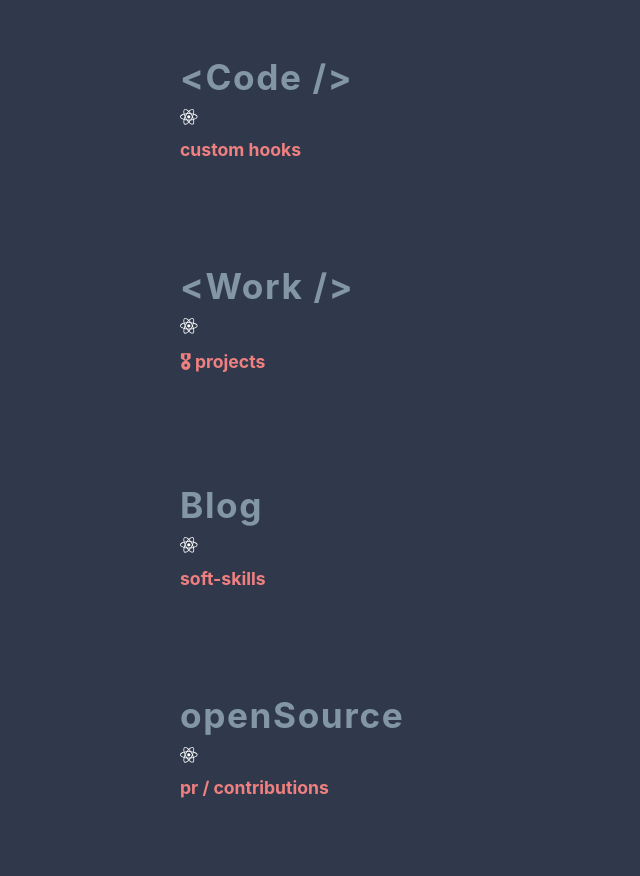
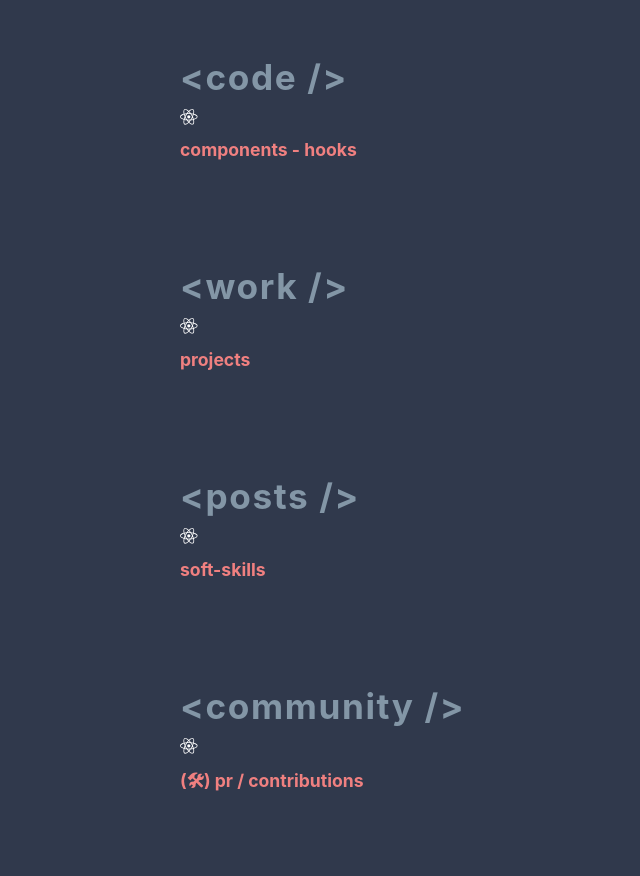
Before and after one commit to doctorDAlvarez/gatsbyBlog, a Gatsby site: page / in a window 1280 px wide. Shown: the part 320-1196 px from the top of the page, without its empty margins (180-820 px from the left). Built offline with nearby package versions, Linux system fonts and the light colour scheme; Gatsby itself is replaced by a stand-in of ours.

Commit message:
refactor

```diff
--- a/src/pages/index.js
+++ b/src/pages/index.js
@@ -73,10 +73,10 @@ const IndexPage = () => {
       </AsideStyle>
       </aside>
       <MainStyle>
-        <Link to='/gists'><Article title="<Code />" subheading="custom hooks"/></Link>
-        <Link to='/projects'> <Article title="<Work />" subheading="🎖 projects"/> </Link>
-        <a href='https://doctordalvarez.hashnode.dev/'><Article title="Blog" subheading="soft-skills"/></a>
-        <a href='https://gist.github.com/doctorDAlvarez'><Article title="openSource" subheading="pr / contributions"/></a>
+      <a href='https://gist.github.com/doctorDAlvarez'><Article title="<code />" subheading="components - hooks"/></a>
+        <Link to='/projects'> <Article title="<work />" subheading="projects"/> </Link>
+        <a href='https://doctordalvarez.hashnode.dev/'><Article title="<posts />" subheading="soft-skills"/></a>
+        <a href='https://gist.github.com/doctorDAlvarez'><Article title="<community />" subheading=" (🛠) pr / contributions"/></a>
 
       </MainStyle>
       <LinkStyle>
```
